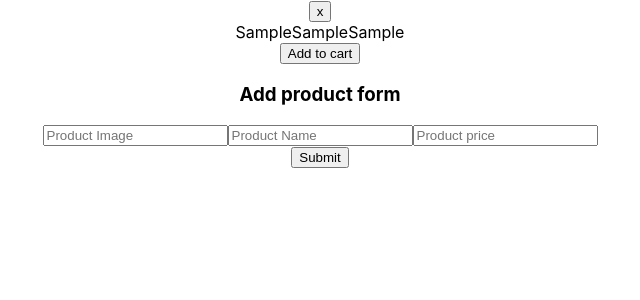
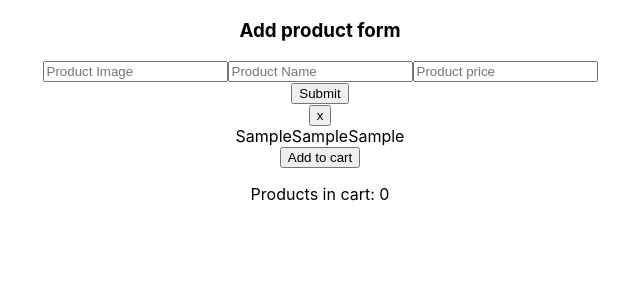
Before and after one commit to eleriv/proovitoo, a React (Create React App) app: page / in a window 1280 px wide. Both pictures are taken after typing "Sample", "Sample", "Sample" into the empty fields and a click on the button "Submit". Shown: the top 300 px of the page, without its empty margins (320-960 px from the left). Built offline with nearby package versions, Linux system fonts and the light colour scheme; the HTML template or start-up script is replaced by a standard one.

Commit message:
Ostukorv WIP

```diff
--- a/src/App.js
+++ b/src/App.js
@@ -1,12 +1,15 @@
+import { useState } from 'react';
 import './App.css';
+import Cart from './components/Cart';
 import HandleProduct from './components/HandleProduct';
-import ShowProduct from './components/ShowProduct';
 
 function App() {
+  const [number, setNumber] = useState([]);
+
   return (
     <div className="App">
-      <HandleProduct />
-      <ShowProduct />
+      <HandleProduct setNumber={setNumber}/>
+      <Cart number={number} />
     </div>
   );
 }
--- /dev/null
+++ b/src/components/Cart.js
@@ -0,0 +1,18 @@
+import React from "react";
+
+export default function Cart({ number }) {
+    var numberCount;
+
+    if (number < 1) {
+        numberCount = 0;
+    } else {
+        numberCount = number;
+    }
+
+    return (
+        <div>
+            <p>Products in cart: {numberCount}</p>
+        </div>
+
+    )
+}
--- a/src/components/HandleProduct.js
+++ b/src/components/HandleProduct.js
@@ -4,7 +4,7 @@ import { v4 as uuidv4 } from 'uuid';
 
 const LOCAL_STORAGE_KEY = 'productApp.products'
 
-function HandleProduct() {
+function HandleProduct({ setNumber }) {
     const [products, setProducts] = useState([]);
 
     const productImageRef = useRef()
@@ -45,9 +45,13 @@ function HandleProduct() {
         setProducts(newProducts);
     }
 
+    function setCartNumber(number) {
+        setNumber(number)
+        console.log("HandleProduct.js" + number);
+    }
+
     return (
         <div className="">
-            <ShowProduct products={products} removeProduct={removeProduct} />
             <h3>Add product form</h3>
             <div>
                 <input ref={productImageRef} type='text' placeholder='Product Image'/>
@@ -55,6 +59,7 @@ function HandleProduct() {
                 <input ref={productPriceRef} type='text' placeholder='Product price'/>
             </div>
             <button onClick={addNewProduct}>Submit</button>
+            <ShowProduct products={products} removeProduct={removeProduct} setCartNumber={setCartNumber} />
         </div>
   );
 }
--- a/src/components/Product.js
+++ b/src/components/Product.js
@@ -1,6 +1,14 @@
-import React from "react";
+import React, { useState } from "react";
 
-export default function Product({ product, removeProduct }) {
+export default function Product({ product, removeProduct, setCartNumber }) {
+    const [count, setCount] = useState(1);
+
+    function handleProductToCart() {
+        console.log('handleProductToCart - Product.js');
+        setCount(count => count + 1);
+        setCartNumber(count);
+    }
+
     function handleRemove() {
         removeProduct(product.id)
     }
@@ -15,7 +23,7 @@ export default function Product({ product, removeProduct }) {
                 {product.name}
                 {product.price}
             </div>
-            <button>Add to cart</button>
+            <button onClick={handleProductToCart}>Add to cart</button>
         </div>
     )
 }
--- a/src/components/ShowProduct.js
+++ b/src/components/ShowProduct.js
@@ -1,10 +1,10 @@
 import React from "react";
 import Product from "./Product";
 
-export default function ShowProduct({ products, removeProduct }) {
+export default function ShowProduct({ products, removeProduct, setCartNumber }) {
     return (
         products?.map(product => {
-            return <Product key={product.id} removeProduct={removeProduct} product={product} />
+            return <Product key={product.id} removeProduct={removeProduct} setCartNumber={setCartNumber} product={product} />
         })
     )
 }
```
